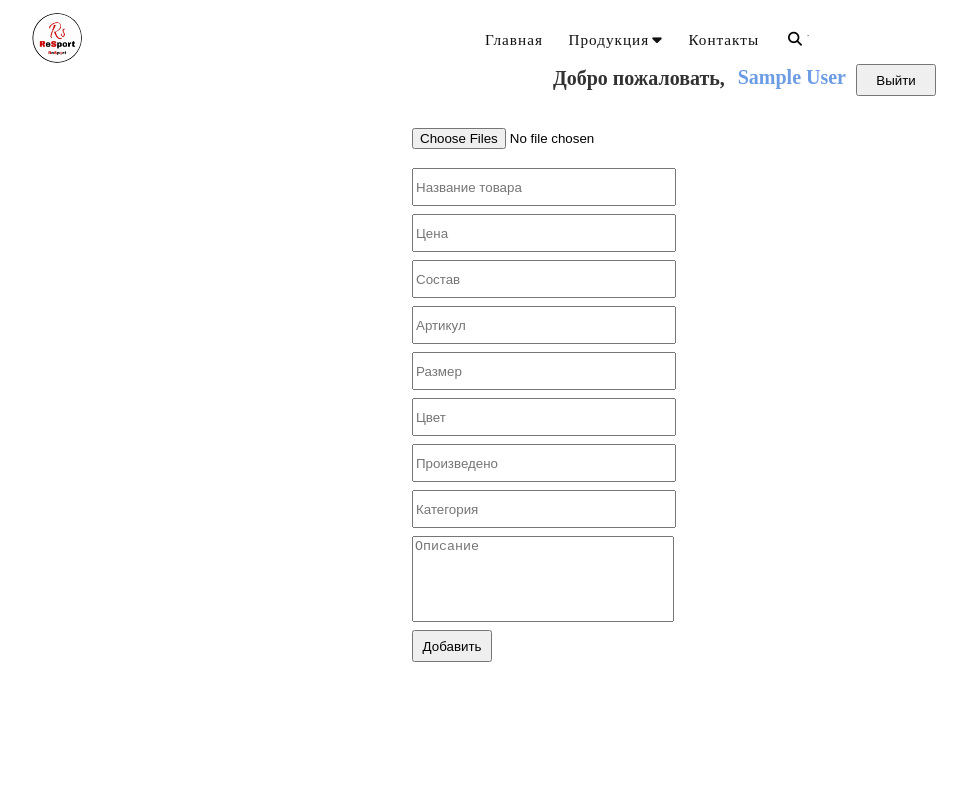
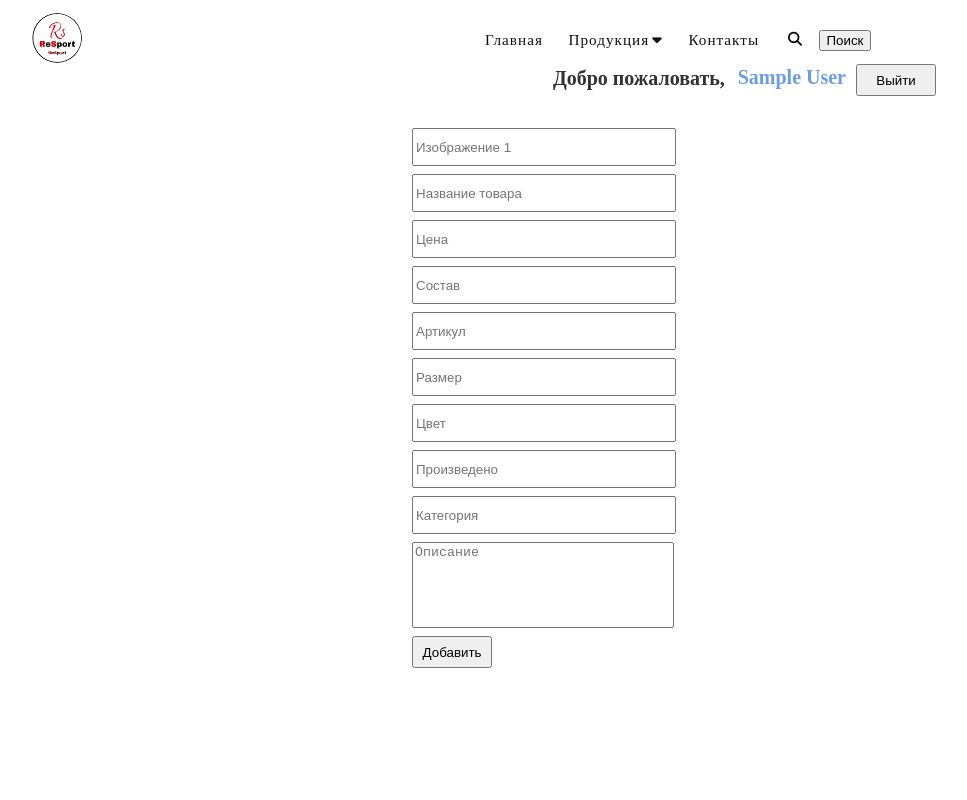
Before and after one commit to lunars97/resport.kg, a React (Create React App) app in the folder client/: page /admin in a window 1280 px wide. Shown: the top 800 px of the page, without its empty margins (88-1055 px from the left). Built offline with nearby package versions, Linux system fonts and the light colour scheme; no server answers; sample sign-in values are in the browser's storage.

Commit message:
some new changes

```diff
--- a/client/src/actions/products.js
+++ b/client/src/actions/products.js
@@ -51,7 +51,7 @@ export const getProductsBySearch = (searchQuery) => async (dispatch) => {
         const {
             data: { data },
         } = await api.fetchProductsBySearch(searchQuery);
-        dispatch({ type: FETCH_BY_SEARCH, payload: { data } });
+        dispatch({ type: FETCH_BY_SEARCH, payload: data });
         dispatch({ type: END_LOADING });
     } catch (error) {
         console.log(error);
--- a/client/src/api/index.jsx
+++ b/client/src/api/index.jsx
@@ -17,7 +17,7 @@ export const fetchProduct = (id) =>
 export const fetchProducts = (page) =>
     API.get(`/admin?page=${page}` && `/products?page=${page}`);
 export const fetchProductsBySearch = (searchQuery) =>
-    API.get(`/products/search?searchQuery=${searchQuery.search || "none"}`);
+    API.get(`products/search?searchQuery=${searchQuery.search || "none"}`);
 export const createProduct = (newProduct) =>
     API.post(`/admin` && "/products", newProduct);
 export const updateProduct = (id, updatedProduct) =>
--- a/client/src/components/Admin/Admin.jsx
+++ b/client/src/components/Admin/Admin.jsx
@@ -16,7 +16,7 @@ const Admin = () => {
 
     const [postProduct, setPostProduct] = useState({
         title: "",
-        selectedFile: [],
+        selectedFile: "",
         article: "",
         color: "",
         size: "",
@@ -59,7 +59,8 @@ const Admin = () => {
         setCurrentId(0);
         setPostProduct({
             title: "",
-            selectedFile: [],
+            selectedFile: "",
+
             article: "",
             color: "",
             size: "",
@@ -107,16 +108,15 @@ const Admin = () => {
                         className={classes.form}
                         onSubmit={handleSubmit}
                     >
-                        {console.log(postProduct.selectedFile[0])}
                         <input
                             name="selectedFile"
-                            type="file"
-                            multiple={true}
-                            accept=".jpeg, .png, .jpg"
+                            placeholder="Изображение 1"
+                            value={postProduct.selectedFile}
+                            type="text"
                             onChange={(e) => {
                                 setPostProduct({
                                     ...postProduct,
-                                    selectedFile: e.target.files,
+                                    selectedFile: e.target.value,
                                 });
                             }}
                         />
--- a/client/src/components/Navbar/Navbar.jsx
+++ b/client/src/components/Navbar/Navbar.jsx
@@ -14,9 +14,9 @@ const Navbar = () => {
     const searchQuery = query.get("searchQuery");
     const page = query.get("page") || 1;
     const dispatch = useDispatch();
+    const [search, setSearch] = useState("");
     const history = useHistory();
 
-    const [search, setSearch] = useState("");
     const searchProduct = () => {
         if (search.trim()) {
             dispatch(getProductsBySearch({ search }));
@@ -120,12 +120,15 @@ const Navbar = () => {
                                             name="search"
                                             type="text"
                                             className={classes.input_search}
-                                            placeholder="Type to Search..."
+                                            placeholder=" Поиск"
                                             value={search}
                                             onChange={(e) =>
                                                 setSearch(e.target.value)
                                             }
                                         />
+                                        <button onClick={searchProduct}>
+                                            Поиск
+                                        </button>
                                     </div>
                                 </li>
                             </ul>
--- a/client/src/components/ProductDetail/ProductDetail.jsx
+++ b/client/src/components/ProductDetail/ProductDetail.jsx
@@ -1,10 +1,10 @@
 import React, { useEffect, useState } from "react";
 import Slider from "react-slick";
-import dress from "../../assets/images/yellowDress.png";
 import classes from "./ProductDetail.module.scss";
 import { useDispatch, useSelector } from "react-redux";
 import { useParams } from "react-router-dom";
 import { getProduct } from "../../actions/products";
+import { getProductsBySearch } from "../../actions/products";
 import TopSales from "../TopSales/TopSales";
 import ModalWindow from "../abstracts/ModalWindow/ModalWindow";
 const ProductDetail = () => {
@@ -45,11 +45,11 @@ const ProductDetail = () => {
                         <div className={classes.img_wrapper}>
                             <div className={classes.main_img_container}>
                                 <img
-                                    src={product.selectedFile[0]}
+                                    src={product.selectedFile}
                                     alt={product.title}
                                 />
                             </div>
-                            <div className={classes.small_img_wrapper}>
+                            {/* <div className={classes.small_img_wrapper}>
                                 <div className={classes.small_img_container}>
                                     <img
                                         src={product.selectedFile[0]}
@@ -68,7 +68,7 @@ const ProductDetail = () => {
                                         alt={product.title}
                                     />
                                 </div>
-                            </div>
+                            </div> */}
                         </div>
                     </Slider>
                     <div className={classes.description}>
--- a/client/src/components/Product_Card/Product_Card.jsx
+++ b/client/src/components/Product_Card/Product_Card.jsx
@@ -1,7 +1,11 @@
 import React, { useEffect } from "react";
 import classes from "./Product_Card.module.scss";
 import { useSelector, useDispatch } from "react-redux";
-import { getProducts, getProduct } from "../../actions/products";
+import {
+    getProducts,
+    getProduct,
+    getProductsBySearch,
+} from "../../actions/products";
 import { Link } from "react-router-dom";
 const ProductCard = () => {
     const { products, product } = useSelector((state) => state.products);
@@ -19,7 +23,7 @@ const ProductCard = () => {
                     <div key={product._id} className={classes.inner_card}>
                         <div className={classes.inner_card__img_frame}>
                             <img
-                                src={product.selectedFile[0]}
+                                src={product.selectedFile}
                                 alt={product.title}
                             />
                         </div>
--- a/client/src/components/TableInfo/TableInfo.jsx
+++ b/client/src/components/TableInfo/TableInfo.jsx
@@ -19,7 +19,6 @@ const TableInfo = ({ setCurrentId, currentId }) => {
                         <th>Размер</th>
                         <th>Цвет</th>
                         <th>Цена</th>
-
                         <th>Категория</th>
                         <th>Описание</th>
                         <th></th>
@@ -31,10 +30,9 @@ const TableInfo = ({ setCurrentId, currentId }) => {
                             <td>
                                 <img
                                     className={classes.img}
-                                    src={product.selectedFile[0]}
+                                    src={product.selectedFile}
                                     alt={product.title}
                                 />
-                                {console.log(product.selectedFile[0])}
                             </td>
                             <td className={classes.title}>{product.title}</td>
                             <td>{product.article}</td>
```
Also changed, not shown: 2 other files (tests, documents, lock files or other folders).
